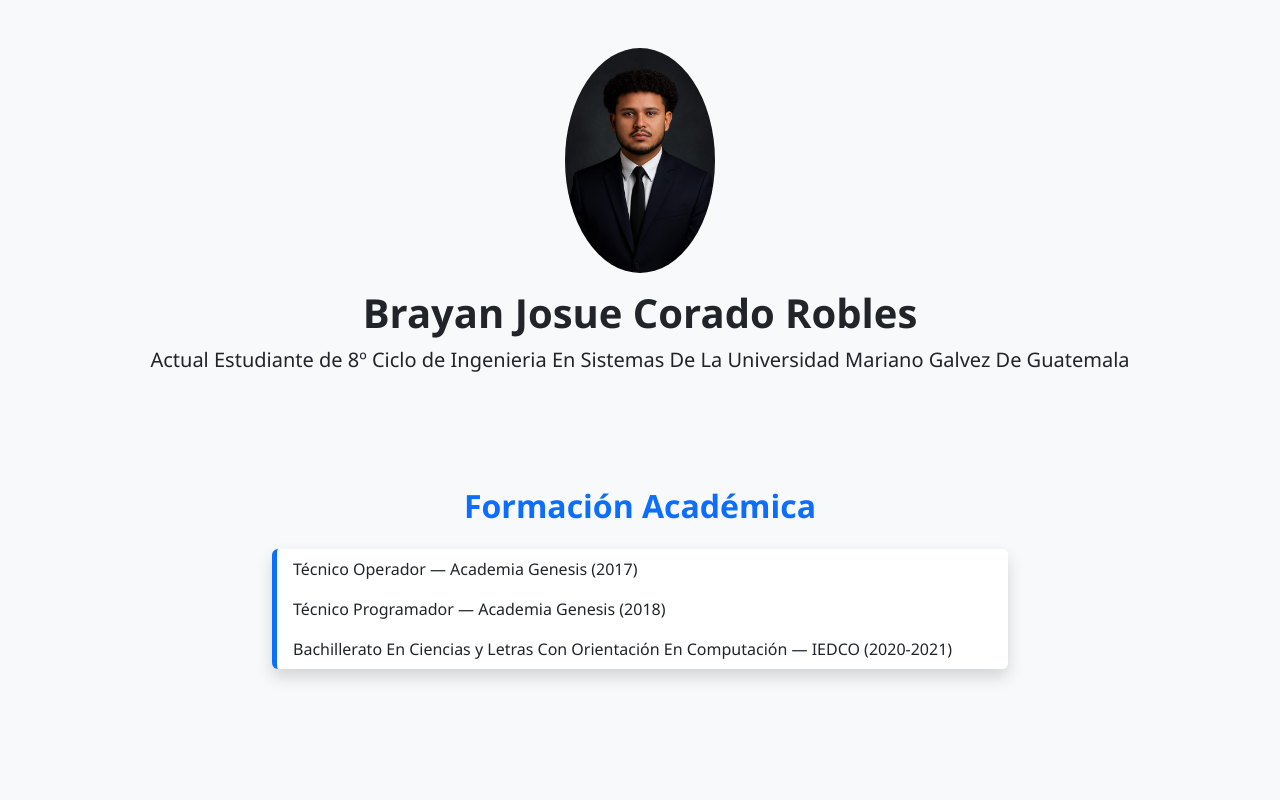
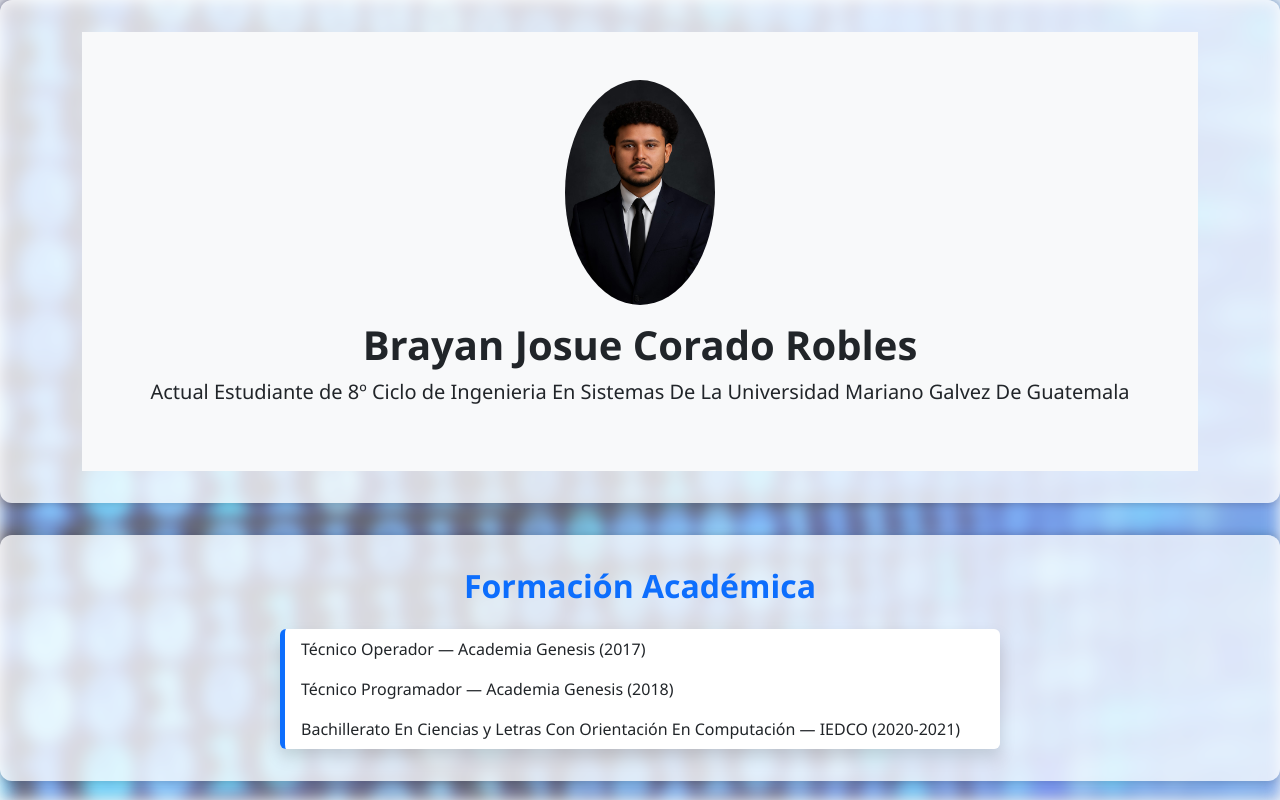
Before and after one commit to BJCorado/Mi-Hoja-De-Vida, a React (Create React App) app: page / in a window 1280 px wide. Shown: the top 800 px of the page. Built offline with nearby package versions, Linux system fonts and the light colour scheme.

Commit message:
se agrego fondo con blur

```diff
--- a/src/App.js
+++ b/src/App.js
@@ -2,22 +2,33 @@ import React from 'react';
 import Header from './components/Header';
 import Formacion from './components/Formacion';
 import Habilidades from './components/Habilidades';
-
+import './index.css';
 function App() {
   return (
-    <div>
-      <section className="bg-white">
+    <>
+      {/* Fondo con blur */}
+      <div id="blur-background"></div>
+
+      <div className="content-wrapper">
+        <section className="seccion">
+          <div className="container">
             <Header />
+          </div>
         </section>
 
-      <section className="bg-light py-5">
+        <section className="seccion">
+          <div className="container">
             <Formacion />
+          </div>
         </section>
 
-      <section className="bg-light py-5">
+        <section className="seccion">
+          <div className="container">
             <Habilidades />
+          </div>
         </section>
       </div>
+    </>
   );
 }
 
--- a/src/index.css
+++ b/src/index.css
@@ -20,3 +20,29 @@ h1, h2,h4 {
   font-weight: bold;
   background-color: #0d6efd;
 }
+
+#blur-background {
+  position: fixed;
+  top: 0;
+  left: 0;
+  width: 100vw;
+  height: 100vh;
+  background: url('/public/fondo.jpg') no-repeat center center/cover;
+  z-index: -1;
+  filter: blur(8px);
+  opacity: 0.6;
+}
+/* Contenido con fondo semitransparente */
+.content-wrapper {
+  position: relative;
+  z-index: 1;
+}
+
+/* Secciones con fondo translúcido */
+.seccion {
+  background-color: rgba(255, 255, 255, 0.75);
+  padding: 2rem 0;
+  border-radius: 12px;
+  margin-bottom: 2rem;
+  box-shadow: 0 0 10px rgba(0, 0, 0, 0.2);
+}
```
Also changed, not shown: public/fondo.jpg (added). Lines whose indentation alone changed are shown as unchanged.
